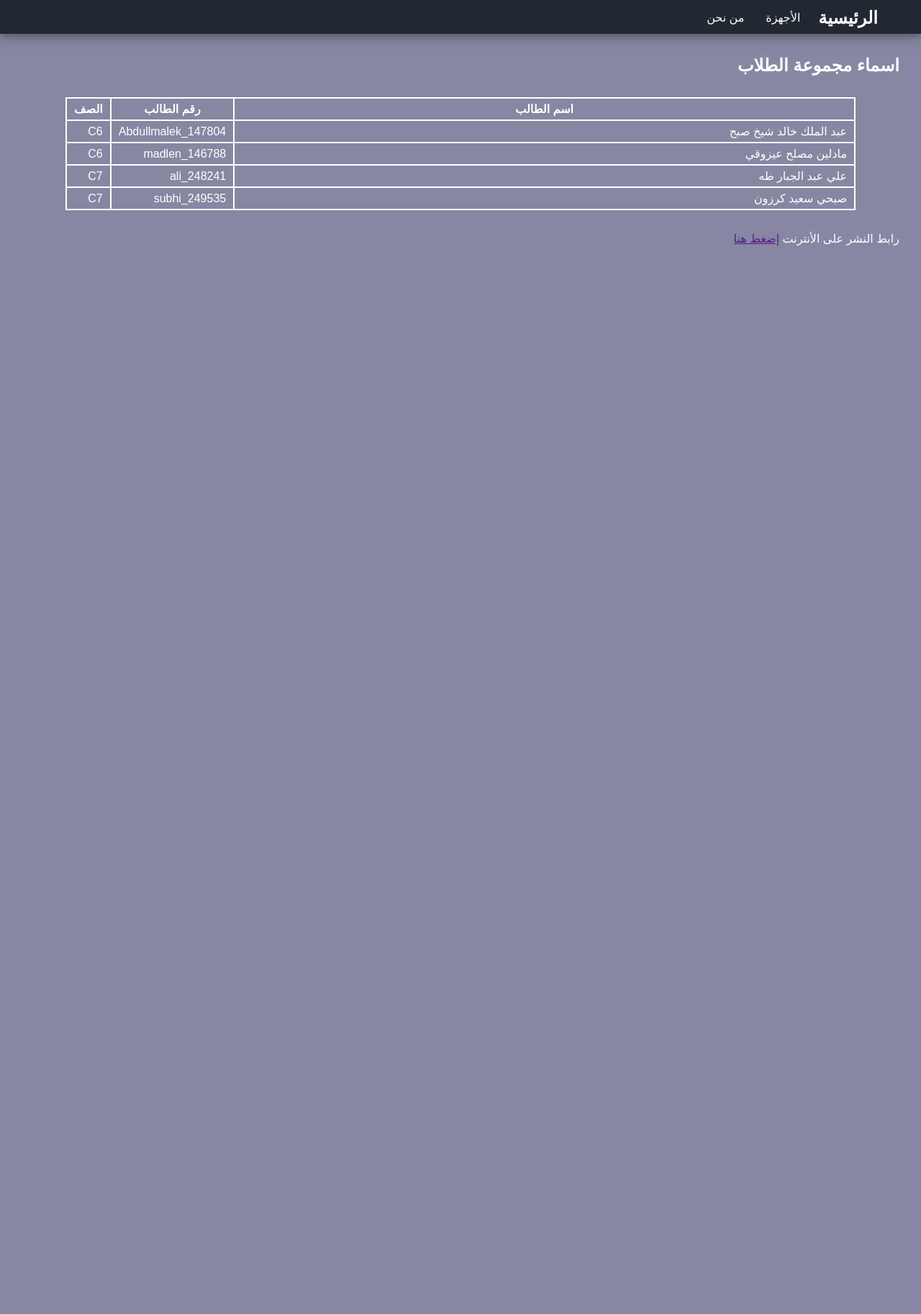
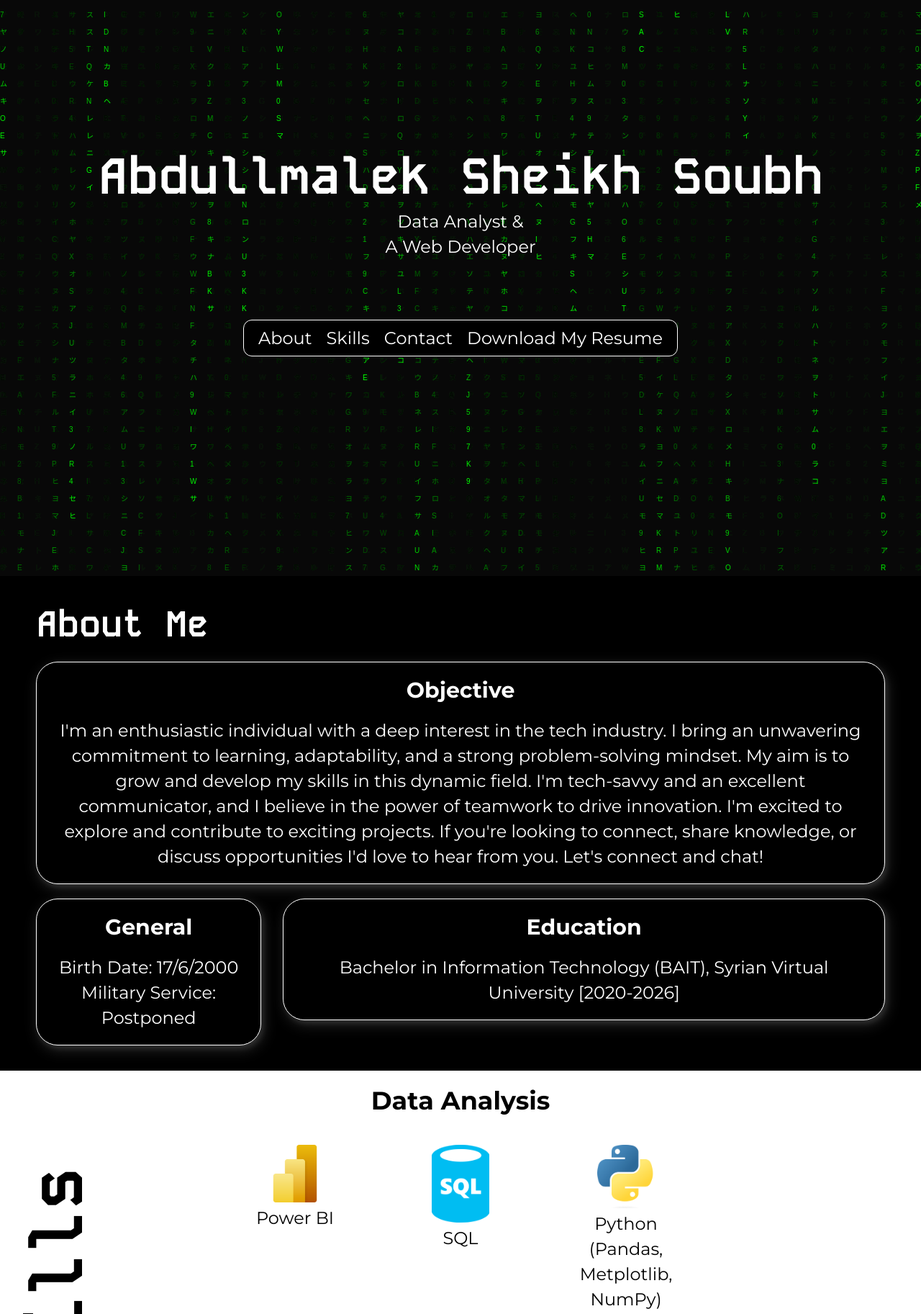
Before and after one commit to AbdullmalekSH/AbdullmalekSH.github.io, a plain HTML site: page index.html in a window 1280 px wide. Shown: the top 1825 px of the page at 72% size. Before the commit the page ends 800 px from the top, so only its background shows below. Drawn offline with nearby package versions, Linux system fonts and the light colour scheme.

Commit message:
Add files via upload

```diff
--- a/index.html
+++ b/index.html
@@ -1,53 +1,147 @@
 <!DOCTYPE html>
-<html lang="ar" dir="rtl">
+<html lang="en">
 <head>
     <meta charset="UTF-8">
     <meta name="viewport" content="width=device-width, initial-scale=1.0">
-    <title>الصفحة الرئيسية</title>
-    <link rel="stylesheet" href="https://fonts.googleapis.com/css2?family=Material+Symbols+Outlined:opsz,wght,FILL,GRAD@20..48,100..700,0..1,-50..200" />
-    <link rel="stylesheet" href="assets/style.css">
+    <title>AbdullmalekSH</title>
+    <link rel="stylesheet" href="resources/style.css">
 </head>
 <body>
-    <div id="nav">
-        <nav>
-            <div class="links">
-                <h2>الرئيسية</h2>
-                <a class="nav_link" href="Appliances.html">الأجهزة</a>
-                <a class="nav_link" href="About_us.html">من نحن</a>
+    <div id="sectionOne" class="section">
+        <div id="draw">
+            <canvas id="matrix"></canvas>
+        </div>
+        <div class="name">
+            <h1>Abdullmalek Sheikh Soubh</h1>
+            <p>
+                Data Analyst &<br>
+                A Web Developer
+            </p>
+        </div>
+        <div class="g-buttons">
+            <div class="group">
+                <a href="#sectionTwo">About</a>
+                <a href="#sectionThree">Skills</a>
+                <a href="#sectionFive">Contact</a>
+                <a href="resources/MyCV.pdf" download="AbdullmalekCV">Download My Resume</a>
             </div>
-        </nav>
+        </div>
     </div>
-    <div id="main">
-        <h2>اسماء مجموعة الطلاب</h2>
-        <table>
-            <tr>
-                <th><p> اسم الطالب </p></th>
-                <th><p> رقم الطالب </p></th>
-                <th><p> الصف </p></th>
-            </tr>
-            <tr>
-                <td><p>عبد الملك خالد شيخ صبح</p></td>
-                <td><p>Abdullmalek_147804</p></td>
-                <td><p>C6</p></td>
-            </tr>
-            <tr>
-                <td><p>مادلين مصلح عيزوقي</p></td>
-                <td><p>madlen_146788</p></td>
-                <td><p>C6</p></td>
-            </tr>
-            <tr>
-                <td><p>علي عبد الجبار طه</p></td>
-                <td><p>ali_248241</p></td>
-                <td><p>C7</p></td>
-            </tr>
-            <tr>
-                <td><p>صبحي سعيد كرزون</p></td>
-                <td><p>subhi_249535</p></td>
-                <td><p>C7</p></td>
-            </tr>
-        </table>
-        <p>رابط النشر على الأنترنت <a href="">إضغط هنا</a></p>
+    <div id="sectionTwo" class="section">
+        <h1>About Me</h1>
+        <div class="container">
+            <div class="card card-dark hide">
+                <h3>
+                    Objective
+                </h3>
+                <p>
+                    I'm an enthusiastic individual with a deep interest in the tech industry.
+
+                    I bring an unwavering commitment to learning, adaptability, and a strong problem-solving mindset. My aim is to grow and develop my skills in this dynamic field.
+
+                    I'm tech-savvy and an excellent communicator, and I believe in the power of teamwork to drive innovation. I'm excited to explore and contribute to exciting projects.
+
+                    If you're looking to connect, share knowledge, or discuss opportunities I'd love to hear from you. Let's connect and chat!
+                </p>
+            </div>
+        </div>
+        <div class="container">
+            <div class="card card-dark hide">
+                <h3>
+                    General
+                </h3>
+                <p>
+                    Birth Date: 17/6/2000 <br>
+                    Military Service: Postponed
+                </p>
+            </div>
+            <div class="card card-dark hide">
+                <h3>
+                    Education
+                </h3>
+                <p>
+                    Bachelor in Information Technology (BAIT), Syrian Virtual University
+                    [2020-2026]
+                </p>
+            </div>
+        </div>
     </div>
-    <script src="assets/index.js"></script>
+    <div id="sectionThree" class="section">
+        <h1 class="hide">Skills</h1>
+        <div id="dataAnalysis" class="hide">
+            <h3>
+                Data Analysis
+            </h3>
+            <div class="skillSec">
+                <div class="skill">
+                    <img src="resources/powerbi.svg.png" alt="">
+                    <p>
+                        Power BI
+                    </p>
+                </div>
+                <div class="skill">
+                    <img src="resources/sql.png" alt="">
+                    <p>SQL</p>
+                </div>
+                <div class="skill">
+                    <img src="resources/Python.png" alt="">
+                    <p>
+                        Python<br>
+                        (Pandas, Metplotlib, NumPy)
+                    </p>
+                </div>
+            </div>
+        </div>
+        <div id="webDev" class="hide">
+            <h3>
+                Web Development
+            </h3>
+            <div class="skillSec">
+                <div class="skill">
+                    <img src="resources/front.png" alt="">
+                    <p>
+                        HTML<br>
+                        CSS <br>
+                        JS
+                    </p>
+                </div>
+                <div class="skill">
+                    <img src="resources/Laravel.png" alt="">
+                    <p>
+                        Php Laravel
+                    </p>
+                </div>
+                <div class="skill">
+                    <img src="resources/Angular.png" alt="">
+                    <p>Angular</p>
+                </div>
+                <div class="skill">
+                    <img src="resources/mysql.png" alt="">
+                    <p>MySQL</p>
+                </div>
+                <div class="skill">
+                    <img src="resources/flask.png" alt="">
+                    <p>
+                        Python<br>
+                        (Flask)
+                    </p>
+                </div>
+            </div>
+        </div>
+    </div>
+    <div id="sectionFive" class="section">
+        <h1>Contact Me</h1>
+        <div class="split">
+            <div class="act">
+                <p>Lets make something special together!</p>
+            </div>
+            <div class="act">
+                <a href="https://www.linkedin.com/in/abdullmalek-sheikh-soubh-261987112/">Linkedin</a>
+                <a>Email: Abdullmalek1762000@gmail.com</a>
+                <a>Mobile: +963 951-498-375</a>
+            </div>
+        </div>
+    </div>
+    <script src="resources/script.js"></script>
 </body>
 </html>
--- /dev/null
+++ b/resources/script.js
@@ -0,0 +1,55 @@
+const canvas = document.getElementById('matrix');
+const context = canvas.getContext("2d");
+const divWidth = document.getElementById('sectionOne').clientWidth;
+const divHeigh = document.getElementById('sectionOne').clientHeight;
+
+canvas.width = divWidth;
+canvas.height = divHeigh;
+
+const katana = "アイウエオカキクケコサシスセソタチツテトナニヌネノハヒフヘホマミムメモヤユヨラリルレロワヲン"
+const latin = "ABCDEFGHIJKLMNOPQRSTUVWXYZ";
+const nums = '0123456789';
+
+const alphabet = katana + latin + nums;
+
+const fontsize = 24;
+const columns = canvas.width/fontsize;
+
+const rainDrops = [];
+
+for (let x = 0; x < columns; x++) {
+    rainDrops[x] = 1;
+}
+
+const draw = () => {
+    context.fillStyle = 'rgba(0, 0, 0, 0.05)';
+    context.fillRect(0, 0, canvas.width, canvas.height);
+
+    context.fillStyle = "#0F0";
+    context.font = fontsize + "fx monospace";
+
+    for (let i = 0; i < rainDrops.length; i++) {
+        const text = alphabet.charAt(Math.floor(Math.random() * alphabet.length));
+        context.fillText(text, i * fontsize, rainDrops[i] * fontsize)
+
+        if(rainDrops[i] * fontsize > canvas.height && Math.random() > 0.975){
+            rainDrops[i] = 0;
+        }
+        rainDrops[i]++
+    }
+}
+
+setInterval(draw, 35);
+
+const observer = new IntersectionObserver((entries)=>{
+    entries.forEach((entry)=>{
+        if(entry.isIntersecting){
+            entry.target.classList.add('show');
+        } else {
+            entry.target.classList.remove('show');
+        }
+    })
+})
+
+const hiddenElements = document.querySelectorAll('.hide');
+hiddenElements.forEach((el) => observer.observe(el));
--- /dev/null
+++ b/resources/style.css
@@ -0,0 +1,260 @@
+@font-face {
+    font-family: Montserrat;
+    src:url(fonts/Montserrat.ttf);
+}
+
+@font-face {
+    font-family: KodeMono;
+    src:url(fonts/KodeMono.ttf);
+}
+
+* {
+    padding: 0;
+    margin: 0;
+}
+
+html {
+    scroll-behavior: smooth;
+}
+
+body {
+    position: relative;
+}
+
+h1 {
+    font-family: 'KodeMono';
+}
+
+h3, a, p {
+    font-family: 'Montserrat';
+}
+
+h3 {
+    font-size: 30px;
+    margin-bottom: 20px;
+}
+
+canvas {
+    position: absolute;
+    z-index: -1;
+}
+
+i {
+    font-size: 40px;
+}
+
+a {
+    text-decoration: none;
+    color: white;
+}
+
+p {
+    font-size: 24px;
+    line-height: 35px;
+}
+
+a:hover {
+    color: white;
+    text-shadow: 0 0 5px #0F0;
+}
+
+.name, .g-buttons {
+    display: flex;
+    font-size: 24px;
+    text-align: center;
+    justify-content: center;
+}
+
+.name {
+    font-size: 35px;
+    flex-direction: column;
+    color: white;
+    /* text-shadow: 0 0 5px #0F0; */
+    padding-top: 200px;
+}
+
+.group {
+    display: flex;
+    border-radius: 12px;
+    margin-top: 20px;
+    padding: 10px 20px;
+    background-color: black;
+    /* box-shadow: 0 0 1px #0F0; */
+    border:solid 1px white;
+    gap: 20px;
+}
+
+.g-buttons {
+    margin-top: 5%;
+    padding-bottom: 20px;
+}
+
+.card {
+    width: fit-content;
+    height: fit-content;
+    text-align: center;
+    border-radius: 30px;
+    padding: 20px 20px;
+    box-shadow: 3px 4px 8px 0 rgba(255, 255, 255, 0.1), 3px 6px 20px 0 rgba(255, 255, 255, 0.15);
+
+}
+
+.card-dark {
+    background-color: black;
+    border: 1px solid white;
+}
+
+.card-light {
+    color: white;
+    background-color: black;
+    border: 1px solid black;
+}
+
+.card img {
+    width: 90px;
+    display: inline;
+}
+
+.section {
+    height: fit-content;
+}
+
+.container {
+    display: flex;
+    flex-direction: row;
+    gap: 30px;
+}
+
+.hide {
+    opacity: 0;
+    filter: blur(10px);
+    transform: translateY(50%);
+    transition: all 1s;
+}
+
+.show {
+    opacity: 1;
+    filter: blur(0);
+    transform: translateY(0);
+}
+
+.skill img {
+       width: 80px;
+}
+
+.skill {
+    text-align: center;
+    width: 210px;
+}
+
+.skillSec {
+    display: flex;
+    flex-direction: row;
+    align-items:safe;
+    justify-content: center;
+    gap: 20px;
+}
+
+.act {
+    display: flex;
+    flex-direction: column;
+}
+
+.split {
+    display: flex;
+    flex-direction: row;
+    gap: 100px;
+    align-items: center;
+}
+
+#sectionOne {
+    height: 800px;
+}
+
+#sectionTwo {
+    padding: 35px 50px;
+    background-color: black;
+    color: white;
+    display: flex;
+    flex-direction: column;
+    justify-content: center;
+    gap: 20px;
+}
+
+#sectionTwo h1 {
+    font-size: 50px;
+}
+
+#sectionThree {
+    background-color: white;
+    position: relative;
+}
+
+#sectionThree h1 {
+    transform: rotate(-90deg);
+    position: absolute;
+    top: 250px;
+    left: -100px;
+    font-size: 100px;
+}
+
+#sectionFive {
+    padding-top: 50px;
+    padding-bottom: 80px;
+    background-color: black;
+    display: flex;
+    flex-direction: column;
+    gap: 40px;
+    align-items: center;
+}
+
+#sectionFive h1, #sectionFive p {
+    color: white;
+}
+
+#sectionFive a {
+    margin: 3px;
+}
+
+#photo {
+    width: 300px;
+    border-radius: 100%;
+}
+
+#dataAnalysis, #webDev {
+    text-align: center;
+}
+
+#dataAnalysis h3, #webDev h3 {
+    font-size: 35px;
+    padding-top: 20px;
+    padding-bottom: 20px;
+}
+
+@media (max-width: 700px) {
+    .group {
+        flex-direction: column;
+        justify-content: center;
+    }
+
+    .skillSec {
+        flex-direction: column;
+        align-items: center;
+    }
+}
+
+@media (max-width: 1200px) {
+    .container {
+        flex-direction: column;
+    }
+
+    #dataAnalysis{
+        padding-top: 140px;
+    }
+
+    #sectionThree h1 {
+        top: 20px;
+        left: 20px;
+        transform: rotate(0);
+    }
+}
```
Also changed, not shown: resources/Angular.png (added), resources/Laravel.png (added), resources/MyPhoto.jpg (added), resources/Python.png (added), resources/flask.png (added), resources/fonts/KodeMono.ttf (added), resources/fonts/Montserrat.ttf (added), resources/front.png (added), resources/linkedin.png (added), resources/mysql.png (added), resources/powerbi.svg.png (added), resources/sql.png (added), 1 other file.
